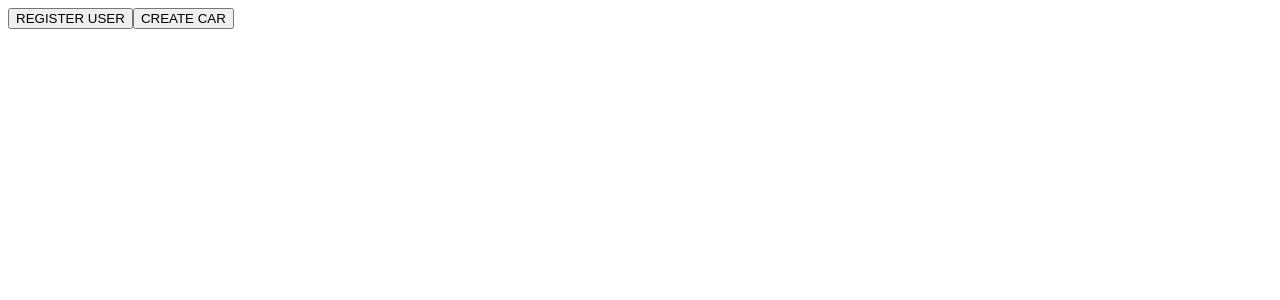
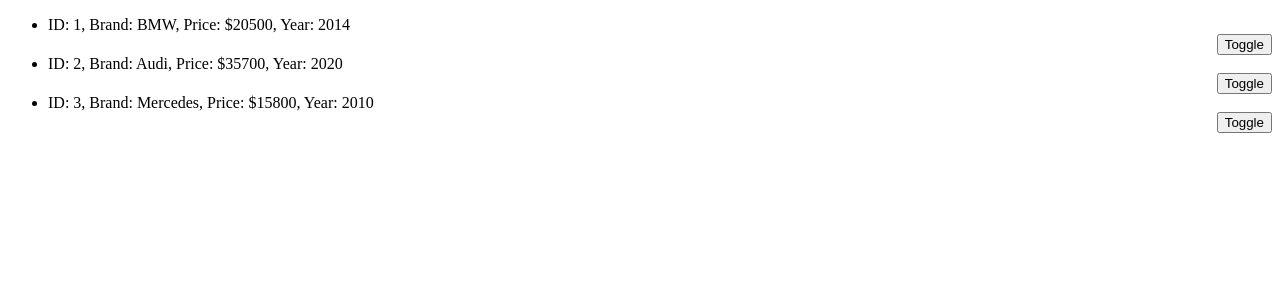
Before and after one commit to VladZyma/react_hints, a React (Create React App) app: page / in a window 1280 px wide. Shown: the top 300 px of the page. Built offline with nearby package versions, Linux system fonts and the light colour scheme.

Commit message:
add Modal with menus

```diff
--- a/src/App.js
+++ b/src/App.js
@@ -1,31 +1,12 @@
 //Modal with form
-import Modal from "./features/modalWithForm/Modal";
+/**import Modal from "./features/modalWithForm/Modal";
 import UserForm from "./features/modalWithForm/UserForm";
 import CarForm from "./features/modalWithForm/CarForm";
-import Button from "./features/modalWithForm/Button";
+import Button from "./features/modalWithForm/Button";**/
 //======================================================
 
 function App() {
-  return (
-    <div>
-      <Modal>
-        <Modal.Open opens="user-form">
-          <Button>REGISTER USER</Button>
-        </Modal.Open>
-        <Modal.Window name="user-form">
-          <UserForm />
-        </Modal.Window>
-      </Modal>
-      <Modal>
-        <Modal.Open opens="car-form">
-          <Button>CREATE CAR</Button>
-        </Modal.Open>
-        <Modal.Window name="car-form">
-          <CarForm />
-        </Modal.Window>
-      </Modal>
-    </div>
-  );
+  return <div></div>;
 }
 
 export default App;
--- /dev/null
+++ b/src/AppModalWithMenus.js
@@ -0,0 +1,77 @@
+//Modal with menus (using Modal and CarForm from ModalWithForm)
+import Modal from "./features/modalWithForm/Modal";
+import Menus from "./features/modalWithMenus/Menus";
+import CarForm from "./features/modalWithForm/CarForm.jsx";
+import ConfirmDelete from "./features/modalWithMenus/ConfirmDelete";
+import Button from "./features/modalWithForm/Button";
+import styles from "./features/modalWithMenus/Menus.module.css";
+const cars = [
+  { id: 1, brand: "BMW", price: 20500, year: 2014 },
+  { id: 2, brand: "Audi", price: 35700, year: 2020 },
+  { id: 3, brand: "Mercedes", price: 15800, year: 2010 },
+]; // data form DB
+//======================================================
+function App() {
+  function handleDuplicate() {
+    console.log("Car duplicated");
+  }
+
+  function handleDelete(id) {
+    console.log(`Car with ${id} deleted`);
+  }
+  return (
+    <div>
+      <ul>
+        {cars.map((car) => (
+          <li key={car.id}>
+            <div>
+              <div>
+                ID: {car.id}, Brand: {car.brand}, Price: ${car.price}, Year:{" "}
+                {car.year}{" "}
+                <div>
+                  {
+                    <Modal>
+                      <Menus>
+                        <Menus.Menu className={styles.menu}>
+                          <Menus.Toggle id={car.id} />
+
+                          <Menus.List id={car.id}>
+                            <Menus.Button icon={"🧐"} onClick={handleDuplicate}>
+                              Duplicate
+                            </Menus.Button>
+
+                            <Modal.Open opens="edit">
+                              {/* <Menus.Button icon="➕">Edit</Menus.Button> */}
+                              <Button>"➕" Edit</Button>
+                            </Modal.Open>
+
+                            <Modal.Open opens="delete">
+                              {/* <Menus.Button icon="❌">Delete</Menus.Button> */}
+                              <Button>"❌" Delete</Button>
+                            </Modal.Open>
+                          </Menus.List>
+
+                          <Modal.Window name="edit">
+                            <CarForm />
+                          </Modal.Window>
+                          <Modal.Window name="delete">
+                            <ConfirmDelete
+                              resourceName="cars"
+                              onConfirm={() => handleDelete(car.id)}
+                            />
+                          </Modal.Window>
+                        </Menus.Menu>
+                      </Menus>
+                    </Modal>
+                  }
+                </div>
+              </div>
+            </div>
+          </li>
+        ))}
+      </ul>
+    </div>
+  );
+}
+
+export default App;
--- /dev/null
+++ b/src/features/modalWithMenus/ConfirmDelete.jsx
@@ -0,0 +1,14 @@
+function ConfirmDelete({ resourceName, onConfirm, onCloseModal }) {
+  return (
+    <div>
+      <p>
+        Are you sure you want to delete this {resourceName} permanently? This
+        action cannot be undone.
+      </p>
+      <button onClick={() => onCloseModal?.()}>CANCEL</button>
+      <button onClick={onConfirm}>DELETE</button>
+    </div>
+  );
+}
+
+export default ConfirmDelete;
--- /dev/null
+++ b/src/features/modalWithMenus/Menus.jsx
@@ -0,0 +1,93 @@
+import { createContext, useContext, useState } from "react";
+import { createPortal } from "react-dom";
+
+import useOutsideClick from "../modalWithForm/useOutsideClick";
+
+import styles from "./Menus.module.css";
+
+const MenusContext = createContext();
+
+export default function Menus({ children }) {
+  const [openId, setOpenId] = useState("");
+  const [position, setPosition] = useState(null);
+
+  const openMenu = setOpenId;
+  const closeMenu = () => setOpenId("");
+
+  return (
+    <MenusContext.Provider
+      value={{ openId, openMenu, closeMenu, position, setPosition }}
+    >
+      {children}
+    </MenusContext.Provider>
+  );
+}
+
+function Menu({ children }) {
+  return <div className={styles.menu}>{children}</div>;
+}
+
+function Toggle({ id }) {
+  const { openId, openMenu, closeMenu, setPosition } = useContext(MenusContext);
+
+  function handleClick(e) {
+    e.stopPropagation();
+
+    const rect = e.target.closest("button").getBoundingClientRect();
+
+    setPosition({
+      x: window.innerWidth - rect.width - rect.x,
+      y: rect.y + rect.height + 8, //8 it's a margin
+    });
+
+    openId === "" || openId !== id ? openMenu(id) : closeMenu();
+  }
+
+  return <button onClick={handleClick}>Toggle</button>;
+}
+
+function List({ children, id }) {
+  const { openId, closeMenu, position } = useContext(MenusContext);
+
+  const ref = useOutsideClick(closeMenu, false);
+
+  if (openId !== id) return null;
+
+  const style = {
+    position: "fixed",
+    backgroundColor: "#fff",
+    boxShadow: "0px 0.6rem 2.4rem rgba(0, 0, 0, 0.3)",
+    borderRadius: "7px",
+    right: position.x + "px",
+    top: position.y + "px",
+  };
+
+  return createPortal(
+    <ul ref={ref} style={style}>
+      {children}
+    </ul>,
+    document.body
+  );
+}
+
+function Button({ children, icon, onClick }) {
+  const { closeMenu } = useContext(MenusContext);
+
+  function handleClick() {
+    onClick?.();
+    closeMenu();
+  }
+
+  return (
+    <li>
+      <button className={styles.btn} onClick={handleClick}>
+        {icon} <span>{children}</span>
+      </button>
+    </li>
+  );
+}
+
+Menus.Menu = Menu;
+Menus.Toggle = Toggle;
+Menus.List = List;
+Menus.Button = Button;
--- /dev/null
+++ b/src/features/modalWithMenus/Menus.module.css
@@ -0,0 +1,19 @@
+.menu {
+  display: flex;
+  align-items: center;
+  justify-content: flex-end;
+}
+.btn {
+  width: 100%;
+  text-align: left;
+  background: none;
+  border: none;
+  padding: 1.2rem 2.4rem;
+  font-size: 1.4rem;
+  transition: all 0.2s;
+
+  display: flex;
+  align-items: center;
+  gap: 1.6rem;
+  cursor: pointer;
+}
--- a/src/index.js
+++ b/src/index.js
@@ -1,7 +1,8 @@
 import React from "react";
 import ReactDOM from "react-dom/client";
 
-import App from "./App";
+// import App from "./App";
+import App from "./AppModalWithMenus";
 
 const root = ReactDOM.createRoot(document.getElementById("root"));
 root.render(
```
